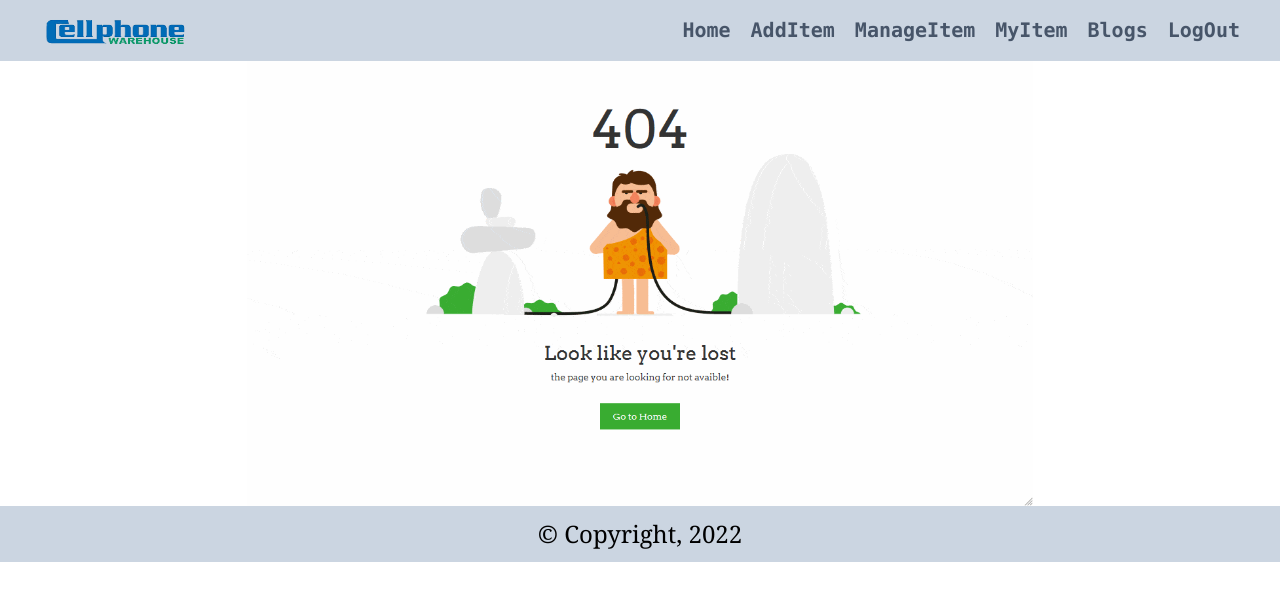
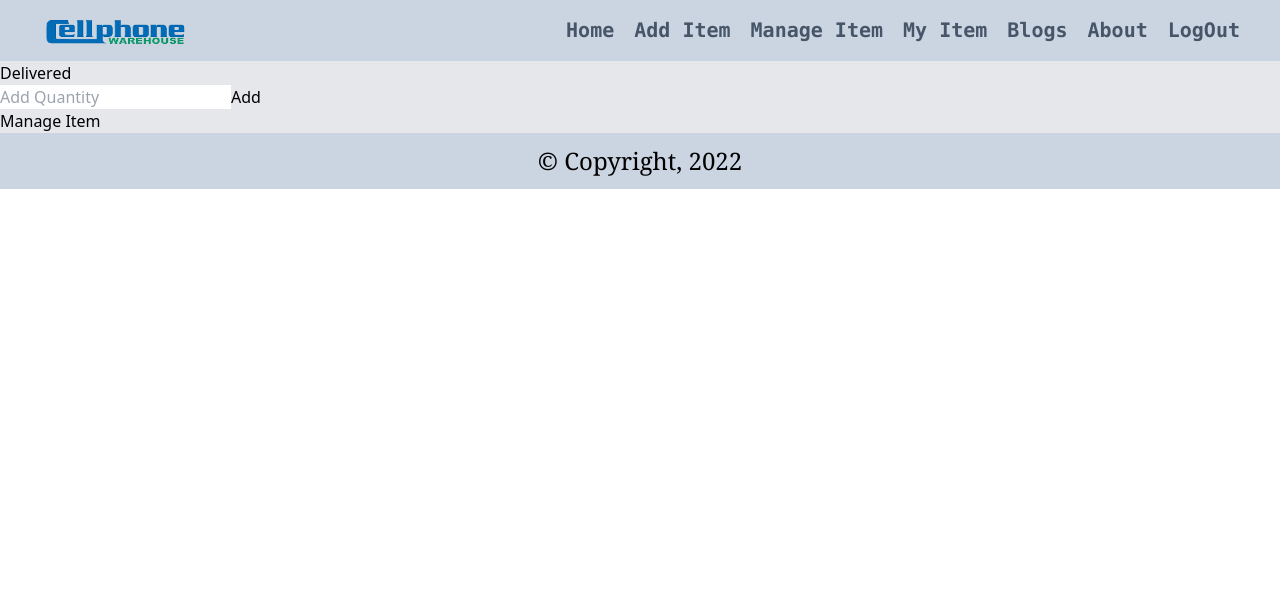
Before and after one commit to HossainRafi/warehouse-client, a React (Create React App) app: page /update/1 in a window 1280 px wide. Shown: the top 600 px of the page. Built offline with nearby package versions, Linux system fonts and the light colour scheme; no server answers; sample sign-in values are in the browser's storage.

Commit message:
update works

```diff
--- a/src/App.js
+++ b/src/App.js
@@ -12,6 +12,8 @@ import MyItem from "./components/MyItem/MyItem";
 import Header from "./components/Shared/Header";
 import RequireAuth from "./components/Account/RequireAuth/RequireAuth";
 import { Toaster } from 'react-hot-toast';
+import UpdateMobile from "./components/UpdateMobile/UpdateMobile";
+import About from "./components/About/About";
 
 function App() {
   return (
@@ -46,7 +48,16 @@ function App() {
             </RequireAuth>
           }
         />
+        <Route
+          path="/update/:id"
+          element={
+            <RequireAuth>
+              <UpdateMobile/>
+            </RequireAuth>
+          }
+        />
 
+        <Route path="/about" element={<About/>} />
         <Route path="/blogs" element={<Blogs />} />
         <Route path="/login" element={<Login />} />
         <Route path="/signup" element={<Signup />} />
--- /dev/null
+++ b/src/components/About/About.js
@@ -0,0 +1,11 @@
+import React from 'react';
+
+const About = () => {
+    return (
+        <div>
+            about
+        </div>
+    );
+};
+
+export default About;
--- a/src/components/Inventory/Inventory.js
+++ b/src/components/Inventory/Inventory.js
@@ -27,7 +27,7 @@ const Inventory = () => {
             onClick={() => navigate("/manageItem")}
             className="rounded-2xl bg-blue-600 text-white text-xl font-bold px-4 py-1 mb-10"
           >
-            Manage Inventories
+            Manage Item
           </button>
         </div>
       </div>
--- a/src/components/Product/Product.js
+++ b/src/components/Product/Product.js
@@ -5,7 +5,7 @@ const Product = ({ product,children }) => {
   const navigate = useNavigate();
   const { _id, name, price, quantity, supplier, desc, img } = product;
   const handleUpdate = (id) => {
-    navigate(`/inventory/${id}`);
+    navigate(`/update/${id}`);
   };
   return (
     <div className="bg-white rounded-xl">
@@ -13,11 +13,11 @@ const Product = ({ product,children }) => {
         <img className="h-[250px] w-10/12 mx-auto py-3" src={img} alt="" />
       </div>
       <div className="px-5">
-        <p className="text-xl font-serif pb-3">{name}</p>
+        <p className="text-xl font-bold pb-3">{name}</p>
         <p className="text-gray-700 pb-2">{desc}</p>
-        <p className="text-lg pb-1 font-serif">Supplier: {supplier}</p>
-        <p className="text-lg pb-1">Quantity: {quantity}</p>
-        <p className="text-xl font-sans">{price}</p>
+        <p className="text-lg font-semibold pb-1 font-serif">Supplier: {supplier}</p>
+        <p className="text-lg font-semibold pb-1">Quantity: {quantity}</p>
+        <p className="text-xl font-semibold font-sans">{price}</p>
         <div className="flex justify-between py-5">
           <button
             onClick={() => handleUpdate(_id)}
@@ -27,7 +27,6 @@ const Product = ({ product,children }) => {
           </button>
           {children}
         </div>
-
       </div>
     </div>
   );
--- a/src/components/Shared/Header.js
+++ b/src/components/Shared/Header.js
@@ -32,7 +32,7 @@ const Header = () => {
                   : "text-slate-600 hover:text-blue-600"
               }
             >
-              AddItem
+              Add Item
             </NavLink>
             <NavLink
               to="/manageitem"
@@ -42,7 +42,7 @@ const Header = () => {
                   : "text-slate-600 hover:text-blue-600"
               }
             >
-              ManageItem
+              Manage Item
             </NavLink>
             <NavLink
               to="/myitem"
@@ -52,7 +52,7 @@ const Header = () => {
                   : "text-slate-600 hover:text-blue-600"
               }
             >
-              MyItem
+              My Item
             </NavLink>
           </>
         )}
@@ -63,6 +63,14 @@ const Header = () => {
           }
         >
           Blogs
+        </NavLink>
+        <NavLink
+          to="/about"
+          className={({ isActive }) =>
+            isActive ? "text-blue-600" : "text-slate-600 hover:text-blue-600"
+          }
+        >
+          About
         </NavLink>
 
         {user?.uid ? (
--- /dev/null
+++ b/src/components/UpdateMobile/UpdateMobile.js
@@ -0,0 +1,58 @@
+import React from "react";
+import { useNavigate, useParams } from "react-router-dom";
+import { useState } from "react";
+import { useEffect } from "react";
+import toast from "react-hot-toast";
+
+const UpdateMobile = () => {
+  const { id } = useParams();
+  const [mobile, setMobile] = useState({});
+  useEffect(() => {
+    fetch(`http://localhost:5000/mobile/${id}`)
+      .then((res) => res.json())
+      .then((data) => setMobile(data));
+  }, [id, mobile]);
+
+  const { name, price, quantity, supplier, desc, img } = mobile;
+
+  const navigate = useNavigate();
+  const newQuantity = quantity;
+  const handleDelivered = () => {
+    fetch(`https://pacific-scrubland-98119.herokuapp.com/mobile/${id}`, {
+      method: "PUT",
+      headers: { "content-type": "application/json" },
+      body: JSON.stringify({ newQuantity }),
+    })
+      .then((res) => res.json())
+      .then((data) => {
+        if (data.modifiedCount > 0) {
+          toast.success("Delivered Successful", { id: "toastId" });
+        }
+      });
+  };
+
+  return (
+    <div className="bg-gray-200">
+      <div>
+        <img src={img} alt="" />
+      </div>
+      <div>
+        <h3>{name}</h3>
+        <p>{desc}</p>
+        <p>{supplier}</p>
+        <p>{quantity}</p>
+        <p>{price}</p>
+      </div>
+      <div>
+        <button onClick={() => handleDelivered(id)}>Delivered</button>
+        <form>
+          <input type="number" name="quantity" placeholder="Add Quantity" />
+          <input type="submit" value="Add" />
+        </form>
+      </div>
+      <button onClick={() => navigate("/manageitem")}>Manage Item</button>
+    </div>
+  );
+};
+
+export default UpdateMobile;
```
Also changed, not shown: firebase.json (added), 1 other file (tests, documents, lock files or other folders).
